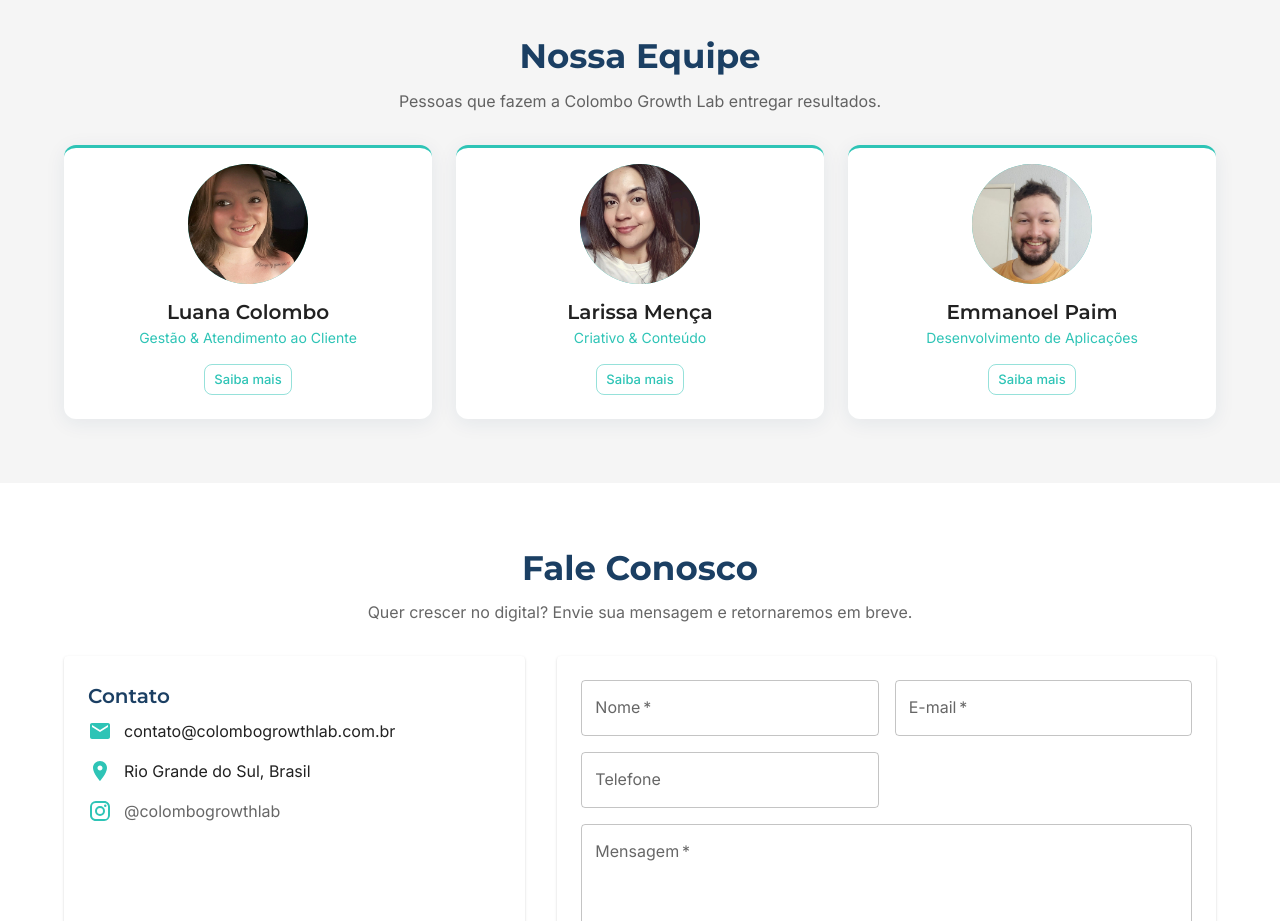
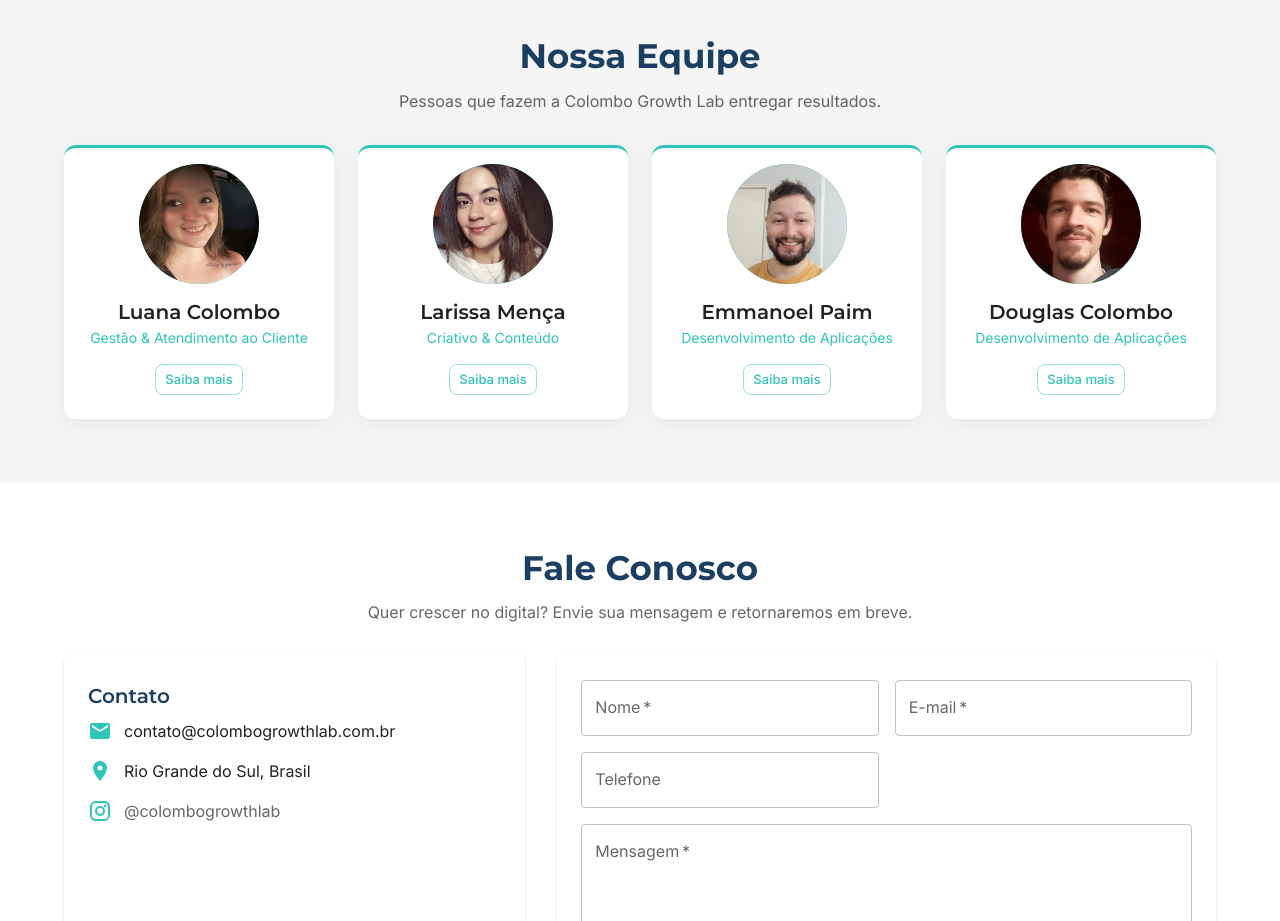
Before and after one commit to emmanoelpaim/colombosite, a React (Vite) app: page / in a window 1280 px wide. Shown: the part 2800-3721 px from the top of the page. Built offline with nearby package versions, Linux system fonts and the light colour scheme.

Commit message:
Add Douglas Colombo to team members in NossaEquipe component and include corresponding image

```diff
--- a/src/components/NossaEquipe.jsx
+++ b/src/components/NossaEquipe.jsx
@@ -39,6 +39,15 @@
     bio: 'Desenvolve soluções digitais e aplicações que tornam os processos das marcas mais eficientes e escaláveis.',
     skills: 'Desenvolvimento · Tecnologia · Inovação',
   },
+  {
+    name: 'Douglas Colombo',
+    role: 'Desenvolvimento de Aplicações',
+    initials: 'DC',
+    avatar: 'img/douglas.jpeg',
+    linkedIn: 'https://www.linkedin.com/in/douglas-colombo-51a75416a/',
+    bio: 'Desenvolve soluções digitais e aplicações que tornam os processos das marcas mais eficientes e escaláveis.',
+    skills: 'Desenvolvimento · Tecnologia · Inovação',
+  },
 ]
 
 export default function NossaEquipe() {
@@ -55,7 +64,7 @@
         </Typography>
         <Grid container spacing={3} justifyContent="center">
           {team.map((p, i) => (
-            <Grid item xs={12} sm={6} md={4} key={i}>
+            <Grid item xs={12} sm={6} md={3} key={i}>
               <Card
                 sx={{
                   textAlign: 'center',
```
Also changed, not shown: public/img/douglas.jpeg (added).
